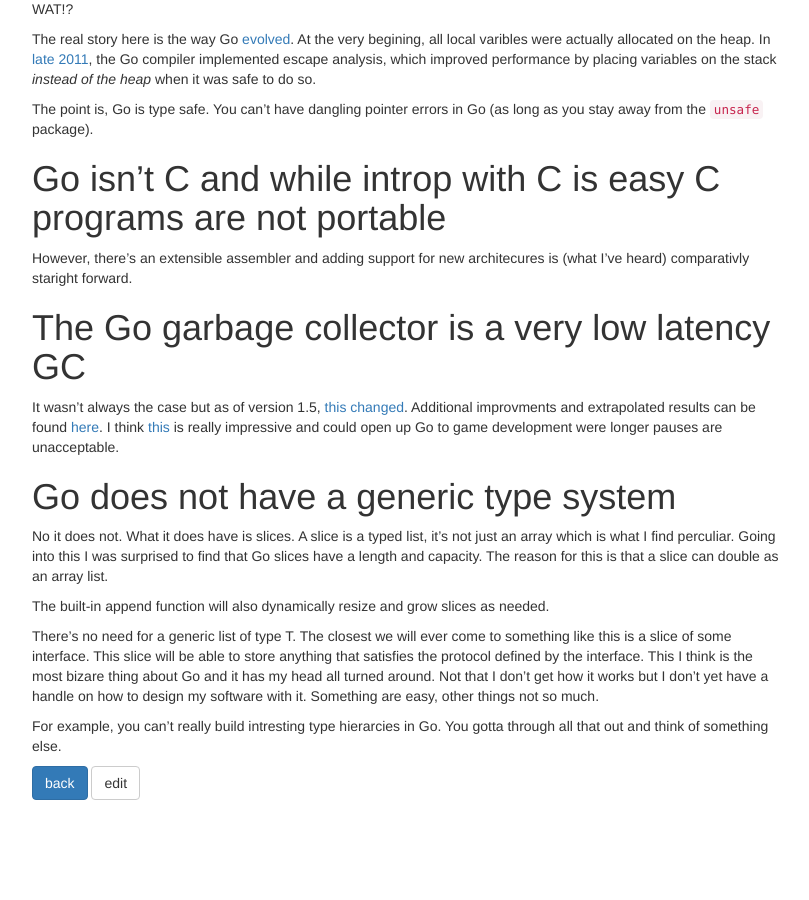
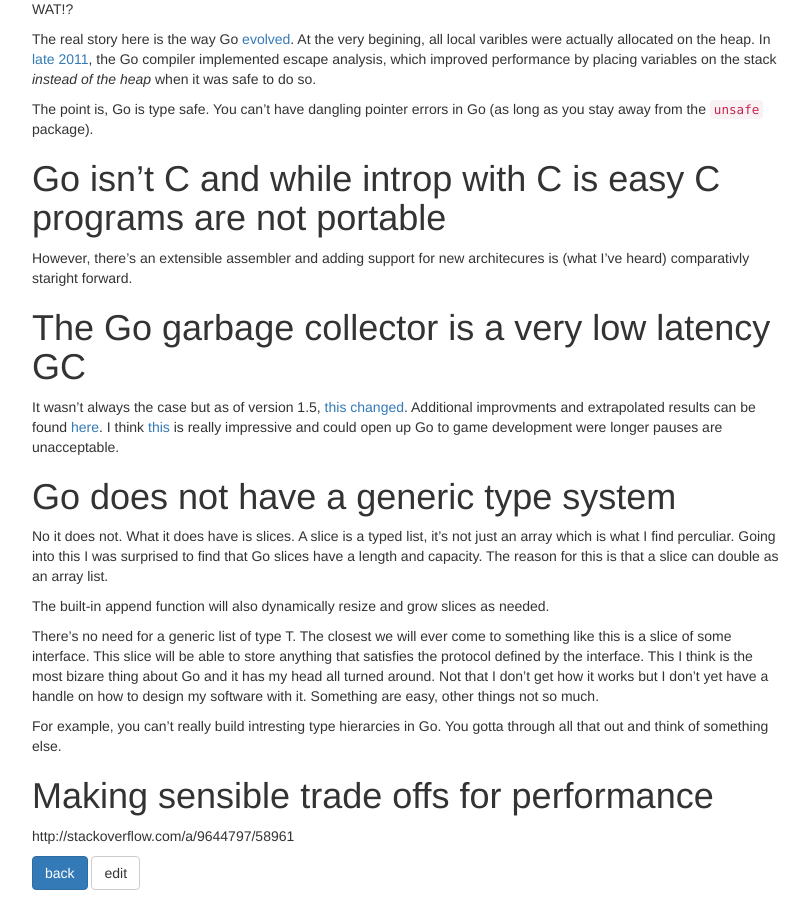
Before and after one commit to leidegre/leidegre.github.com, a Jekyll site: the page built from _posts/2016-04-03-falling-in-love-with-go.md, in a window 1280 px wide and 900 px high, scrolled down 1825 px. Shown: the whole window, without its empty margins (38-847 px from the left). Built offline with Jekyll 4.4.1, drawn with Linux system fonts in a browser that asks for light colours; nearby versions of some CDN libraries; before the commit the page ends 2635 px from its top, so only the background shows below that.

Commit message:
Update 2016-04-03-falling-in-love-with-go.md

```diff
--- a/_posts/2016-04-03-falling-in-love-with-go.md
+++ b/_posts/2016-04-03-falling-in-love-with-go.md
@@ -73,3 +73,7 @@ The built-in append function will also dynamically resize and grow slices as nee
 There's no need for a generic list of type T. The closest we will ever come to something like this is a slice of some interface. This slice will be able to store anything that satisfies the protocol defined by the interface. This I think is the most bizare thing about Go and it has my head all turned around. Not that I don't get how it works but I don't yet have a handle on how to design my software with it. Something are easy, other things not so much.
 
 For example, you can't really build intresting type hierarcies in Go. You gotta through all that out and think of something else.
+
+# Making sensible trade offs for performance
+
+http://stackoverflow.com/a/9644797/58961
```
